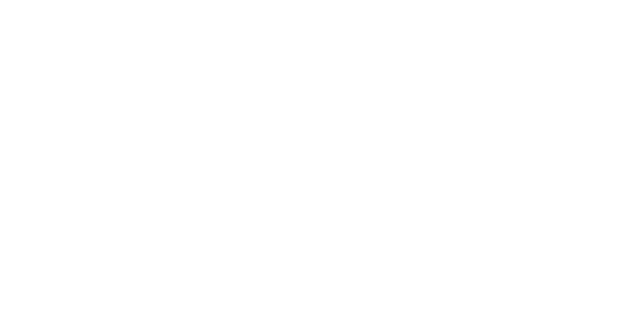
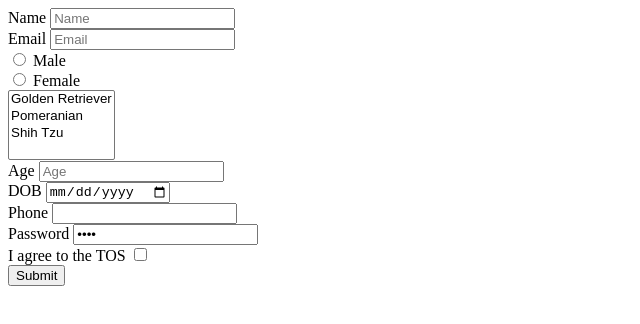
Before and after one commit to acciojob/signup-form-car-ujalakumar, a website: page main.html in a window 1280 px wide. Shown: the whole page, without its empty margins (0-640 px from the left). Drawn offline with Linux system fonts and the light colour scheme.

Commit message:
created a submission

```diff
--- a/main.html
+++ b/main.html
@@ -7,9 +7,39 @@
 </head>
 
 <body>
+	<form method="get" action="">
+		<label id="name" for="name">Name</label>
+		<input type="text" placeholder="Name" id="name" require><br>
+		<label id="email" for="email">Email</label>
+		<input type="email" placeholder="Email" id="email" require><br>
+		<input type="radio" value="male" name="gender" id="gender_m" require>
+		<label for="male">Male</label><br>
+		<input type="radio" value="female" name="gender" id="gender_f" require>
+		<label for="female">Female</label><br>
+		<label for="multiSelect"></label>
+
+		<select name="multiSelect" id="multiSelect"  paceholder="--Please choose an option--" multiple>
+			<option value="Golden">Golden Retriever</option>
+			<option value="Pomeranian">Pomeranian</option>
+			<option value="Shih">Shih Tzu</option>
+		</select><br>
+
+		<label for="age">Age</label>
+		<input type="number" placeholder="Age" id="age" require><br>
+		<label for="dob" >DOB</label>
+		<input type="date" id="dob" name="dob" require><br>
+	   <label for="phone">Phone</label>
+		<input type="phone" id="phone" name="phone"><br>
+		<label for="Pass">Password</label>
+		<input type="Password" id="pass" value="pass" name="pass"><br>
+		<label for="checkbox">I agree to the TOS</label>
+		<input type="checkbox" id="tos" name="tos" value="tos" require>
+		<br>
+		<input type="submit" value="Submit" id="submit" require>
+	</form>
 	<!-- the entire body must be written by student -->
-    <script type="text/javascript" src="./script.js">
-</script>
+	<script type="text/javascript" src="./script.js">
+	</script>
 
 </body>
 
```
